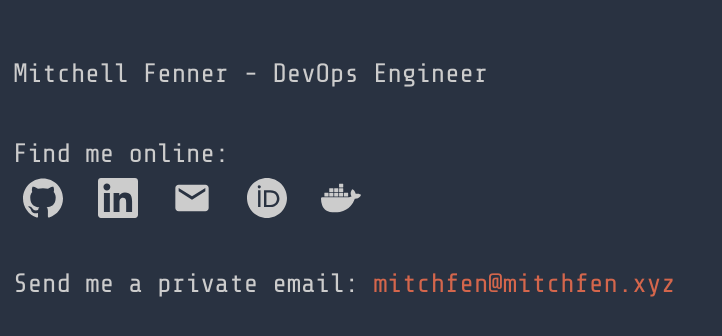
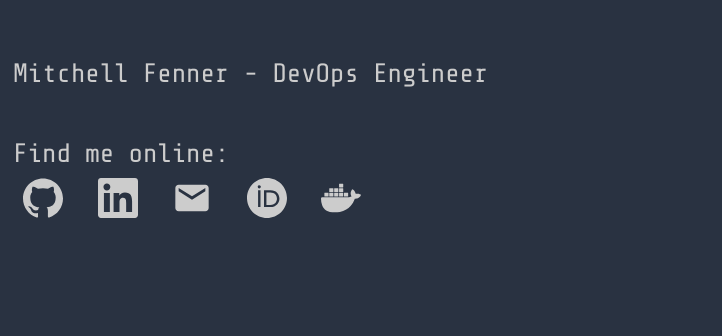
Before and after one commit to mitchfen/mitchfen.com, a React (Create React App) app: page / in a window 1280 px wide. Shown: the top 336 px of the page, without its empty margins (0-722 px from the left). Built offline with nearby package versions, Linux system fonts and the light colour scheme.

Commit message:
fix: remove redundant email

```diff
--- a/src/App.tsx
+++ b/src/App.tsx
@@ -11,8 +11,6 @@ function App() {
           <br />
           <Socials />
           <br />
-          <br />
-          <Files />
         </div>
       </div>
     </>
```
